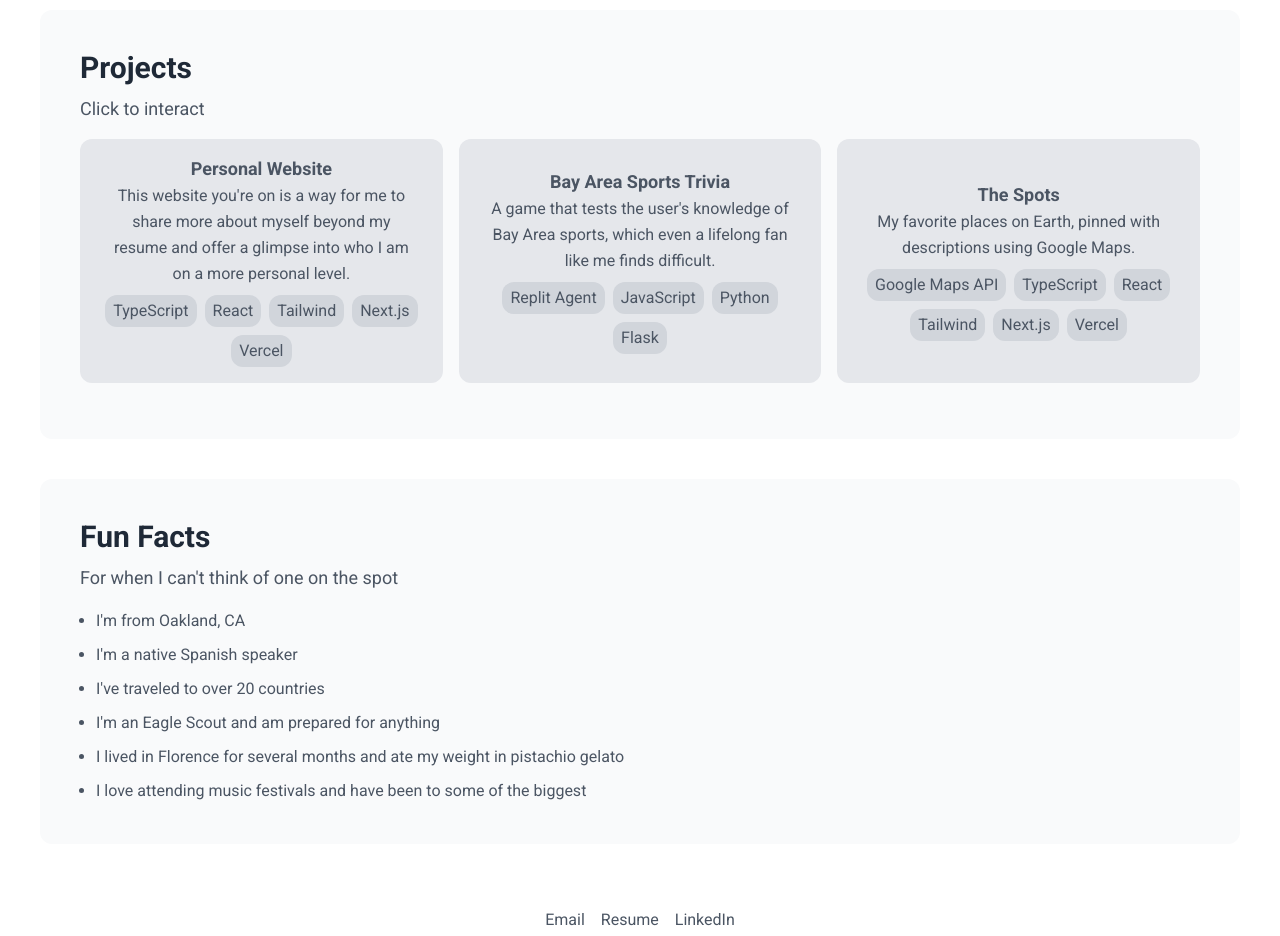
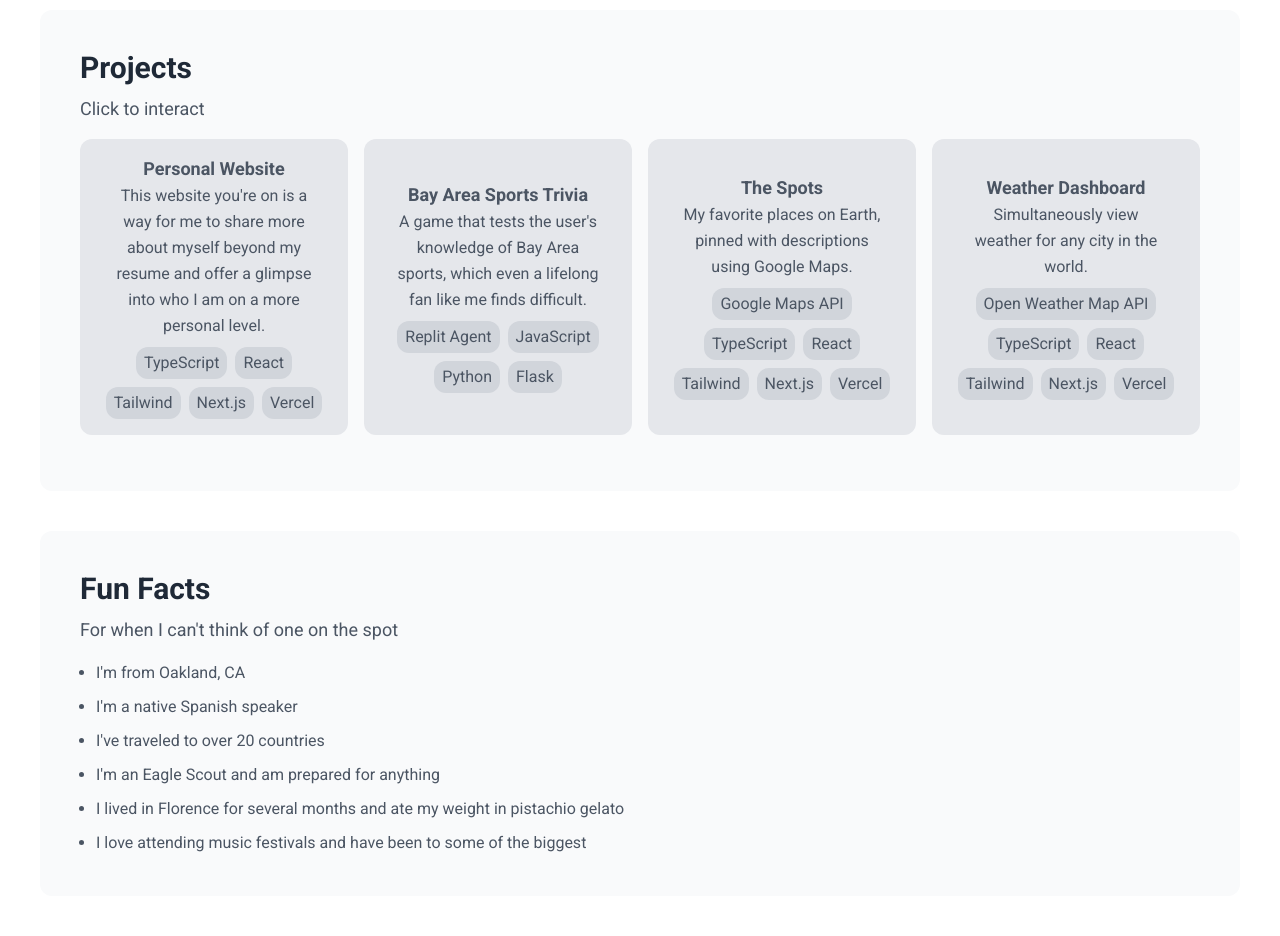
Before and after one commit to alecabdul/personal-website, a Next.js app: page / in a window 1280 px wide. Shown: the part 1700-2636 px from the top of the page. Built offline with nearby package versions, Linux system fonts and the light colour scheme; a web font is replaced by a local one.

Commit message:
Update page.tsx

```diff
--- a/app/page.tsx
+++ b/app/page.tsx
@@ -197,7 +197,6 @@ export default function Page() {
             </div>
 
             {/* Maps */}
-
             <div className="bg-gray-200 rounded-xl p-4 max-w-md w-full flex flex-col justify-center items-center hover:scale-95 transition-transform duration-200 ease-in-out">
               <Link
                 rel="noopener noreferrer"
@@ -213,6 +212,32 @@ export default function Page() {
                 <div>
                   <ul className='flex flex-row flex-wrap justify-center items-center gap-2 mt-2'>
                     <li className='bg-gray-300  rounded-xl px-2 py-1'>Google Maps API</li>
+                    <li className='bg-gray-300  rounded-xl px-2 py-1'>TypeScript</li>
+                    <li className='bg-gray-300  rounded-xl px-2 py-1'>React</li>
+                    <li className='bg-gray-300  rounded-xl px-2 py-1'>Tailwind</li>
+                    <li className='bg-gray-300  rounded-xl px-2 py-1'>Next.js</li>
+                    <li className='bg-gray-300  rounded-xl px-2 py-1'>Vercel</li>
+                  </ul>
+                </div>
+              </Link>
+            </div>
+
+                        {/* Weather */}
+            <div className="bg-gray-200 rounded-xl p-4 max-w-md w-full flex flex-col justify-center items-center hover:scale-95 transition-transform duration-200 ease-in-out">
+              <Link
+                rel="noopener noreferrer"
+                target="_blank"
+                href="https://weather-app-Alecabdul.replit.app"
+              >
+                <p className="px-4 md:text-lg leading-relaxed text-center">
+                  <strong>Weather Dashboard</strong>
+                </p>
+                <p className="leading-relaxed px-4 text text-center">
+                  Simultaneously view weather for any city in the world.
+                </p>
+                <div>
+                  <ul className='flex flex-row flex-wrap justify-center items-center gap-2 mt-2'>
+                    <li className='bg-gray-300  rounded-xl px-2 py-1'>Open Weather Map API</li>
                     <li className='bg-gray-300  rounded-xl px-2 py-1'>TypeScript</li>
                     <li className='bg-gray-300  rounded-xl px-2 py-1'>React</li>
                     <li className='bg-gray-300  rounded-xl px-2 py-1'>Tailwind</li>
```
